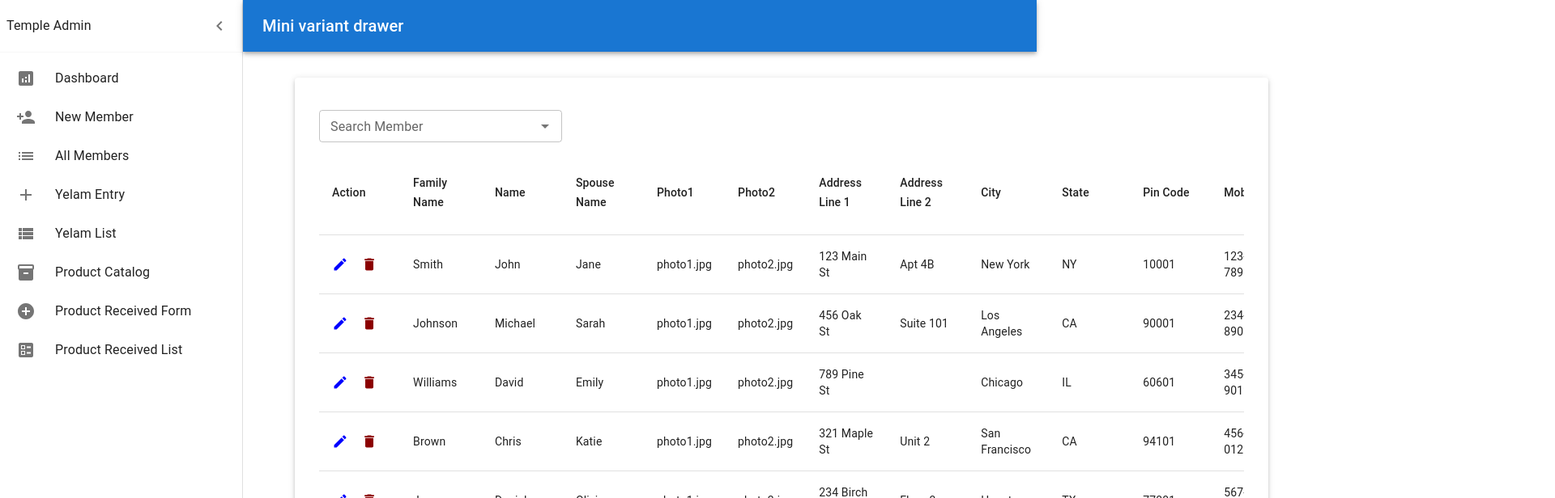
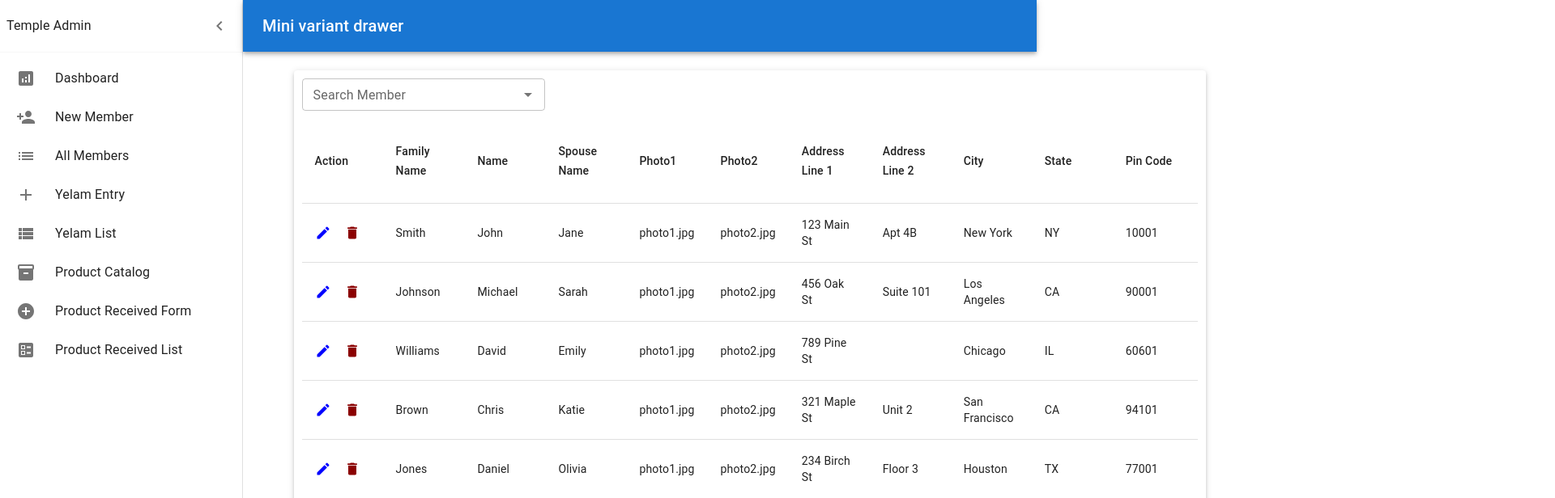
Before and after one commit to pattarkarthik/temple-admin, a React (Create React App) app: page /all-members in a window 1280 px wide. Shown: the top 616 px of the page at 81% size, 1920 px wide, since content can reach past the window. Built offline with nearby package versions, Linux system fonts and the light colour scheme; the HTML template or start-up script is replaced by a standard one.

Commit message:
refectored 2

```diff
--- a/src/components/Form.js
+++ b/src/components/Form.js
@@ -6,6 +6,7 @@ import {
   Grid,
   InputLabel,
   MenuItem,
+  Paper,
   Select,
   TextField,
 } from "@mui/material";
@@ -53,6 +54,11 @@ function Form({ fields = [], onSubmit, initialValues = {} }) {
   };
 
   return (
+    <Paper
+      sx={{
+        padding: "10px",
+      }}
+    >
       <form onSubmit={handleSubmit}>
         <Grid
           container
@@ -151,6 +157,7 @@ function Form({ fields = [], onSubmit, initialValues = {} }) {
           </Button>
         </Box>
       </form>
+    </Paper>
   );
 }
 
--- a/src/components/TableList.js
+++ b/src/components/TableList.js
@@ -67,14 +67,15 @@ export default function TableList({ openEdit }) {
     <Paper
       elevation={3}
       sx={{
-        padding: "30px",
-        width: "100%",
-        maxHeight: "100%",
-        minHeight: "100%",
-        overflow: "hidden", // Prevent contents from overflowing
+        display: "flex",
+        flexDirection: "column",
+        padding: "10px",
+        maxWidth: "1200px",
+        flexGrow: 2,
+        overflow: "auto",
       }}
     >
-      <Box height={10} />
+      {/* <Box height={50} /> */}
 
       <Autocomplete
         disablePortal
@@ -88,7 +89,12 @@ export default function TableList({ openEdit }) {
         )}
       />
       <Box height={10} />
-      <TableContainer sx={{ overflowY: "auto", maxHeight: "650px" }}>
+      <TableContainer
+        sx={{
+          overflowY: "auto",
+          maxHeight: "650px",
+        }}
+      >
         <Table stickyHeader aria-label="sticky table">
           <TableHead>
             <TableRow>
@@ -106,7 +112,7 @@ export default function TableList({ openEdit }) {
               ))}
             </TableRow>
           </TableHead>
-          <TableBody sx={{ maxHeight: "100px", overflowY: "auto" }}>
+          <TableBody sx={{ maxHeight: "100px" }}>
             {filteredRows.map((row) => (
               <TableRow hover role="checkbox" tabIndex={-1} key={row.id}>
                 <TableCell align="left">
--- a/src/pages/AllMembers.js
+++ b/src/pages/AllMembers.js
@@ -1,5 +1,12 @@
 import { useState } from "react";
-import { Box, FormControl, InputLabel, MenuItem, Select } from "@mui/material";
+import {
+  Box,
+  FormControl,
+  InputLabel,
+  MenuItem,
+  Paper,
+  Select,
+} from "@mui/material";
 import TableList from "../components/TableList.js";
 import Dialog from "@mui/material/Dialog";
 import DialogActions from "@mui/material/DialogActions";
@@ -21,9 +28,7 @@ const AllMembers = () => {
       const res = await api.get(`/api/members/${id}/`);
       setCurrentRow(res.data); // Set API data to currentRow state
       setOriginalRow(res.data); // Store the original data for comparison
-    } catch (error) {
-      // Handle error
-    }
+    } catch (error) {}
     setOpenEditModal(true);
   };
 
@@ -79,21 +84,16 @@ const AllMembers = () => {
   };
 
   return (
-    <Box sx={{ maxWidth: "75%", minHeight: "750px", maxHeight: "750px" }}>
     <Box
       sx={{
         display: "flex",
         marginTop: "5%",
         marginLeft: "3%",
-          maxWidth: "75%",
-          minHeight: "750px",
-          maxHeight: "750px",
-          marginBottom: "50px",
+        marginRight: "3%",
+        padding: "10px",
       }}
     >
       <TableList openEdit={openEdit} />
-      </Box>
-
       <Dialog open={openEditModal} onClose={handleCloseModal}>
         <Box sx={{ width: "600px" }}>
           <DialogTitle>Edit Member</DialogTitle>
@@ -142,6 +142,11 @@ const AllMembers = () => {
         </Box>
       </Dialog>
     </Box>
+
+    // <Box sx={{ maxWidth: "75%", minHeight: "750px", maxHeight: "750px" }}>
+    //   <TableList openEdit={openEdit} />
+
+    // </Box>
   );
 };
 
--- a/src/pages/NewMember.js
+++ b/src/pages/NewMember.js
@@ -1,6 +1,6 @@
 import React from "react";
 import Form from "../components/Form";
-import { Paper } from "@mui/material";
+import { Box, Paper } from "@mui/material";
 import api from "../api";
 import { Navigate } from "react-router-dom";
 import { formFields } from "../assets/Data";
@@ -19,8 +19,7 @@ function NewMember() {
   };
 
   return (
-    <>
-      <Paper
+    <Box
       sx={{
         display: "flex",
         marginTop: "5%",
@@ -33,8 +32,7 @@ function NewMember() {
         fields={formFields}
         onSubmit={(formData) => handleFormSubmit(formData)}
       />
-      </Paper>
-    </>
+    </Box>
   );
 }
 
```
Also changed, not shown: src/components/ProtectedLayout.js (added, +49 -0 lines). Lines whose indentation alone changed are shown as unchanged.
